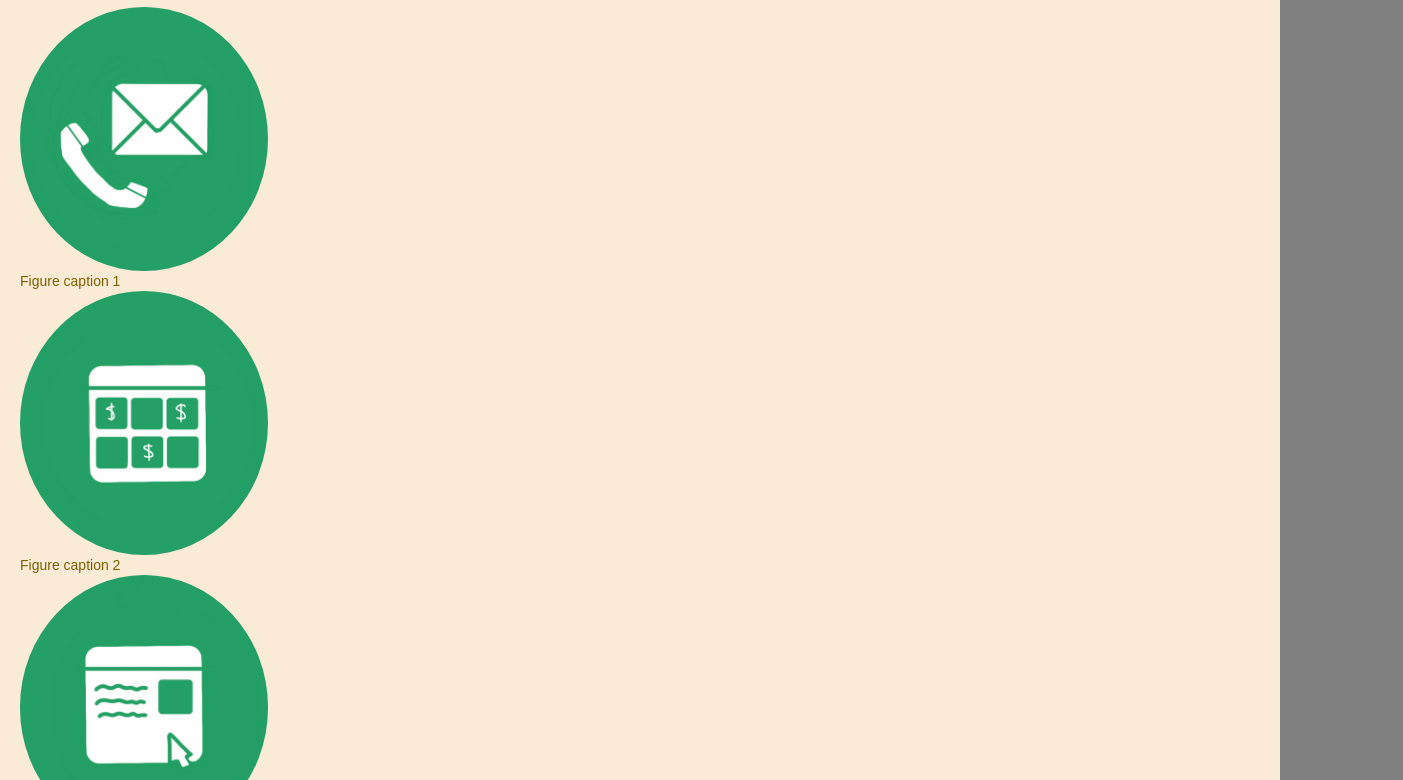
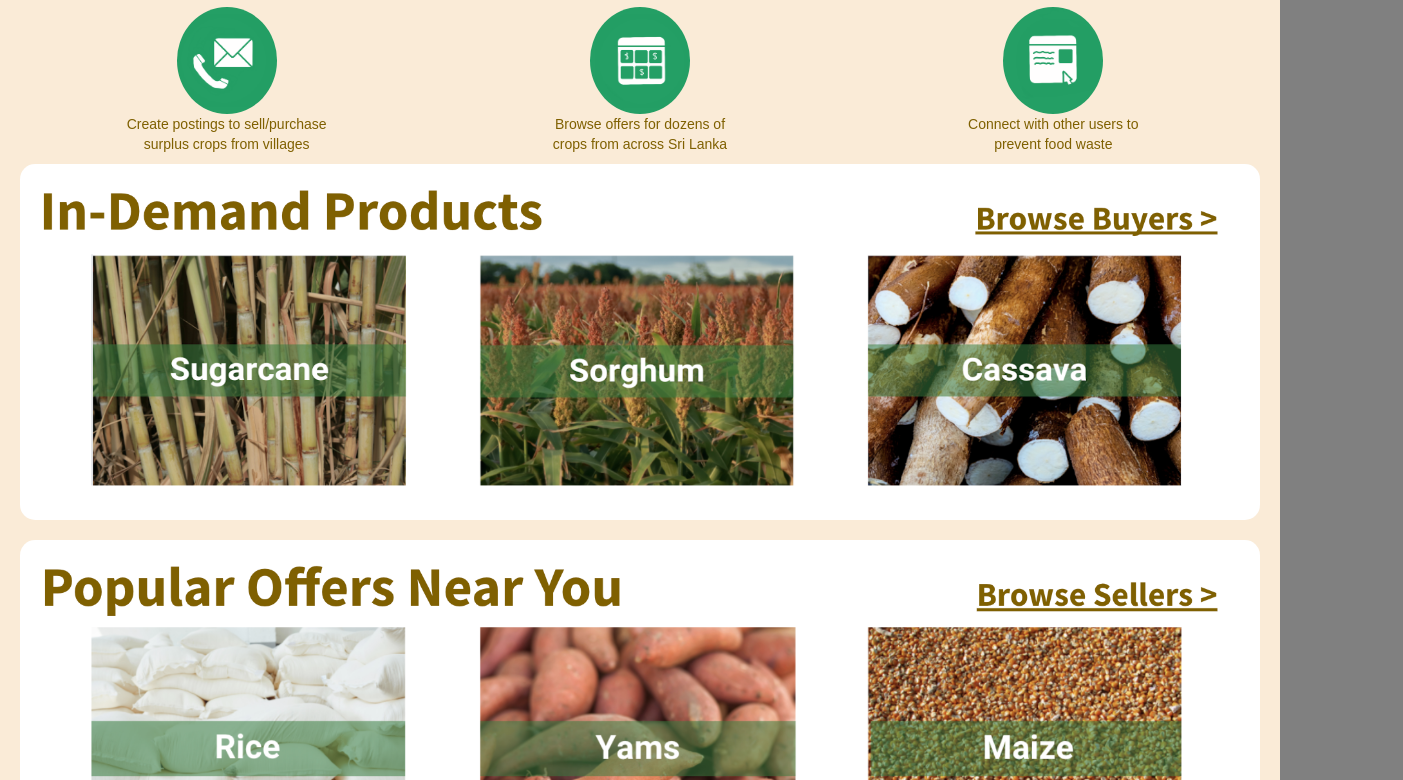
Before and after one commit to CameronR2802/Set-Hacks-CropCycle, a website: page home.html in a window 1280 px wide. Shown: the part 720-1500 px from the top of the page, 1403 px wide, since content can reach past the window. Drawn offline with nearby package versions, Linux system fonts and the light colour scheme.

Commit message:
added directing images on home page

```diff
--- a/home.html
+++ b/home.html
@@ -31,18 +31,28 @@
 
         section.how_it_works{
             color: #7f6000;
+            padding-bottom: 20px;
+
         }
-        .how_it_works figure.icon1 img{
+        section.how_it_works div{
+            display: flex;
+            flex-direction: row;
+            text-align: center;
+        }
+        section.how_it_works figure{
+            margin:auto;
+        }
+        .how_it_works figure img{
             border-radius: 50%;
-            width: 20%;
+            width: 100px;
         }
-        .how_it_works figure.icon2 img{
-            border-radius: 50%;
-            width: 20%;
+        .how_it_works figcaption{
+            width: 200px;
         }
-        .how_it_works figure.icon3 img{
-            border-radius: 50%;
-            width: 20%;
+        .how_it_works div.popular img{
+            width: 100%;
+            margin: 10px 0 10px 0;
+            border-radius: 15px;
         }
     </style>
 
@@ -85,19 +95,37 @@
         <h2>
             <strong>How it Works</strong>
         </h2>
-
+        <div class="icon_container">
             <figure class="icon1">
                 <img src="Icons/Icon1.png">
-            <figcaption>Figure caption 1</figcaption>
+                <figcaption>
+                    Create postings to sell/purchase surplus crops from villages
+                </figcaption>
             </figure>
             <figure class="icon2">
                 <img src="Icons/icon2.png">
-            <figcaption>Figure caption 2</figcaption>
+                <figcaption>
+                    Browse offers for dozens of crops from across Sri Lanka
+                </figcaption>
             </figure>
             <figure class="icon3">
                 <img src="Icons/icon3.png">
-            <figcaption>Figure caption 3</figcaption>
+                <figcaption>
+                    Connect with other users to prevent food waste
+                </figcaption>
             </figure>
+        </div>
+
+        <div class="popular offers">
+            <a href="browseSell.html">
+                <img src="Direction Images/direction1.png">
+            </a>
+        </div>
+        <div class="popular products">
+            <a href="browseBuy.html">
+                <img src="Direction Images/direction2.png">
+            </a>
+        </div>
 
     </section>
 
--- a/style.css
+++ b/style.css
@@ -24,8 +24,8 @@ header button{
 }
 
 #profile_button{
-    position: relative;
-    left: 270px;
+    position: absolute;
+    left: 88%;
 }
 
 header button a{
```
Also changed, not shown: createProfile.html (+7 -11 lines), Direction Images/direction1.png (added), Direction Images/direction2.png (added), 3 other files. Lines whose indentation alone changed are shown as unchanged.
